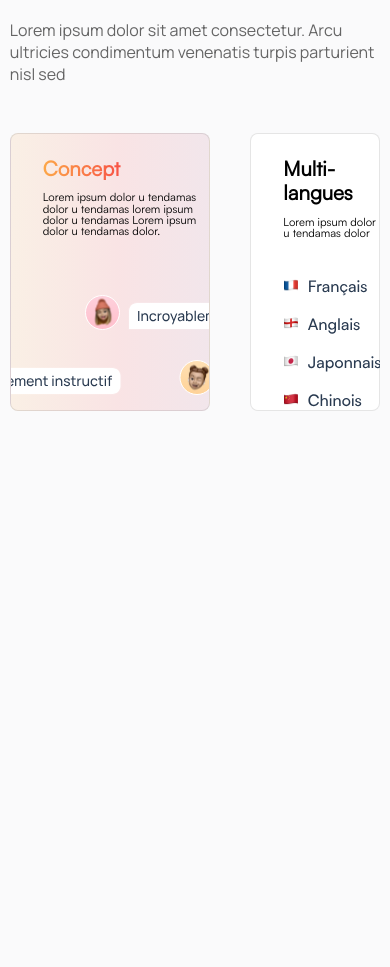
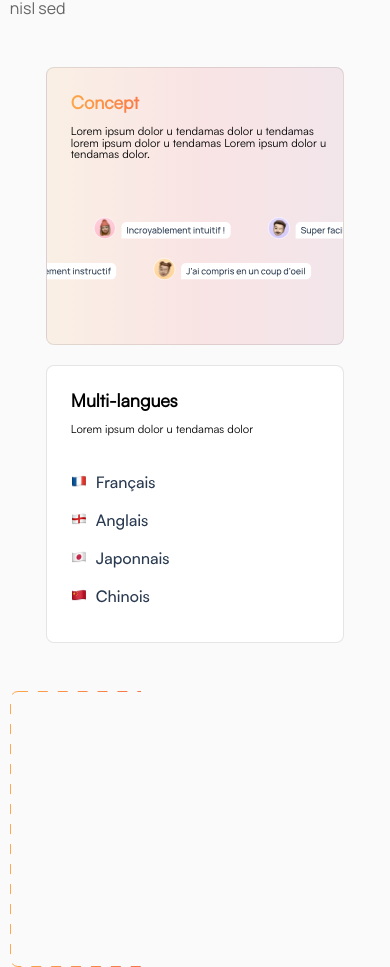
Before and after one commit to BetterScan/LandingPage, a React (Create React App) app: page / in a window 390 px wide. Shown: the part 1088-2055 px from the top of the page. Before the commit the page ends 1810 px from the top, so only its background shows below. Built offline with nearby package versions, Linux system fonts and the light colour scheme.

Commit message:
responsiv for multi lang and concept container + adding new bloc

```diff
--- a/src/Component/FeaturesPresentation/FeaturesPresentation.css
+++ b/src/Component/FeaturesPresentation/FeaturesPresentation.css
@@ -59,6 +59,7 @@
   margin-left: 32px;
   margin-top: 12px;
   font-size: 11.28px;
+  padding-right: 10px;
 }
 .features-presentation-concept-container img {
   margin-top: 57px;
@@ -83,9 +84,63 @@
   margin-left: 32px;
   margin-top: 12px;
   font-size: 11.28px;
+  padding-right: 10px;
 }
-.features-presentation-multi-lang-img-container{
+.features-presentation-multi-lang-img-container {
   display: flex;
   margin-left: 32px;
   margin-top: 35px;
 }
+.features-presentation-follow-tx-and-blockhains-container {
+  display: flex;
+  margin-top: 48px;
+  width: 100%;
+  max-width: 1320px;
+}
+.features-presentation-follow-tx-container {
+  width: 35.54%;
+  height: 276px;
+  /* overflow: hidden; */
+  background-image: url("../../Assets/rectangle-follow-tx.svg");
+  /* border: dashed 1px var(--orange-gradient, #ffd94a); */
+  /* border-radius: 8px; */
+  z-index: 2;
+}
+@media (max-width: 830px) {
+  .features-presentation-concept-title,
+  .features-presentation-concept-description,
+  .features-presentation-multi-lang-title,
+  .features-presentation-multi-lang-description,
+  .features-presentation-multi-lang-img-container {
+    margin-left: 24px;
+  }
+}
+@media (max-width: 630px) {
+  .features-presentation-concept-title,
+  .features-presentation-multi-lang-title {
+    font-size: 18px;
+  }
+}
+@media (max-width: 530px) {
+  .features-presentation-title-container {
+    font-size: 28px;
+    font-weight: 700;
+    line-height: 30px;
+  }
+  .features-presentation-concept-container img {
+    width: 520px;
+    /* height: 80px; */
+  }
+  .features-presentation-concept-container {
+    margin-bottom: 20px;
+  }
+  .features-presentation-concept-and-multi-lang-container {
+    flex-direction: column;
+    align-items: center;
+  }
+  .features-presentation-concept-container,
+  .features-presentation-multi-lang-container {
+    width: 80%;
+    margin-left: 0px;
+  }
+}
--- a/src/Component/FeaturesPresentation/FeaturesPresentation.tsx
+++ b/src/Component/FeaturesPresentation/FeaturesPresentation.tsx
@@ -38,6 +38,11 @@ function FeaturesPresentation() {
             </div>
           </div>
         </div>
+        <div className="features-presentation-follow-tx-and-blockhains-container">
+          <div className="features-presentation-follow-tx-container">
+
+          </div>
+        </div>
       </div>
     </>
   );
```
Also changed, not shown: src/index.css (+7 -1 lines), src/Assets/rectangle-follow-tx.svg (added).
